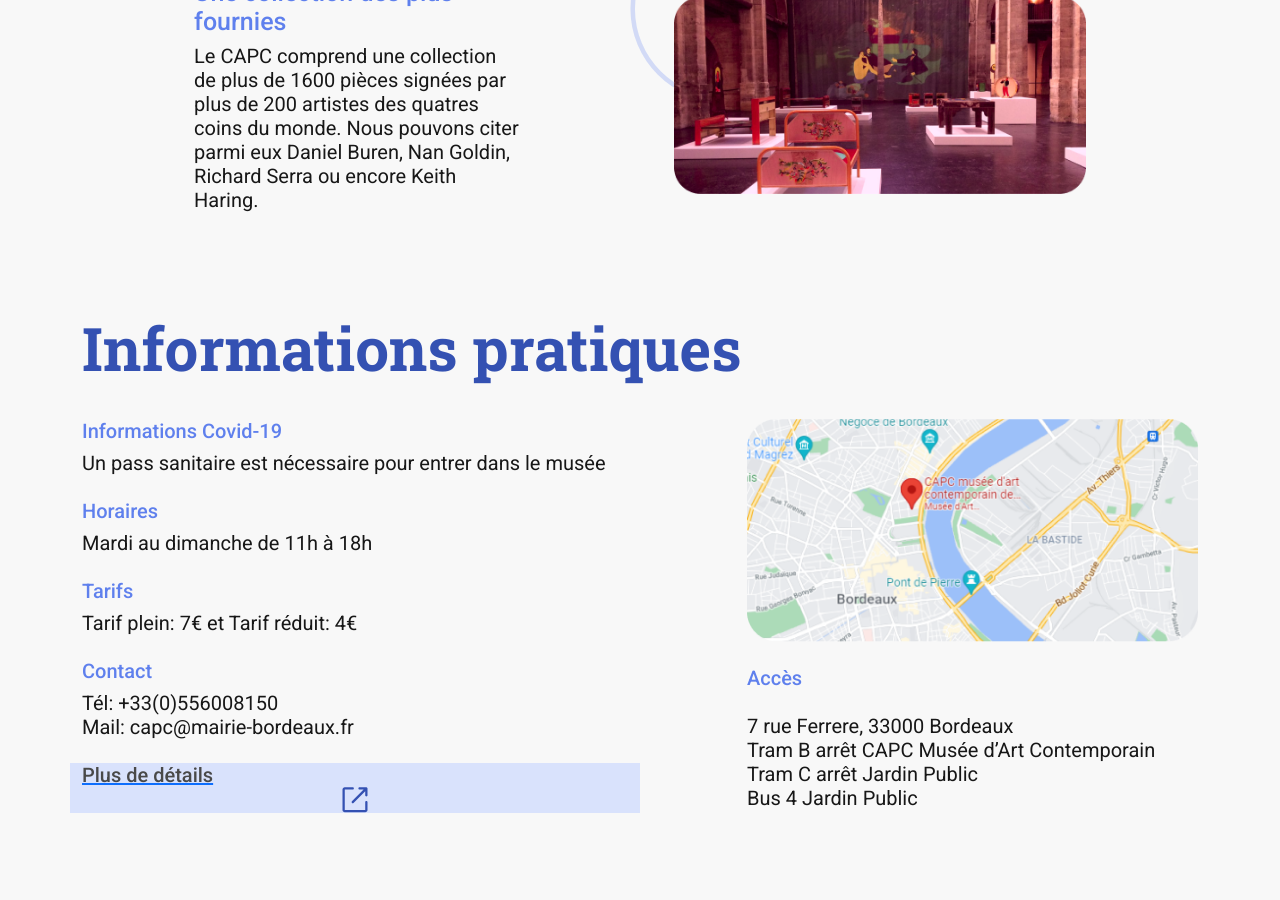
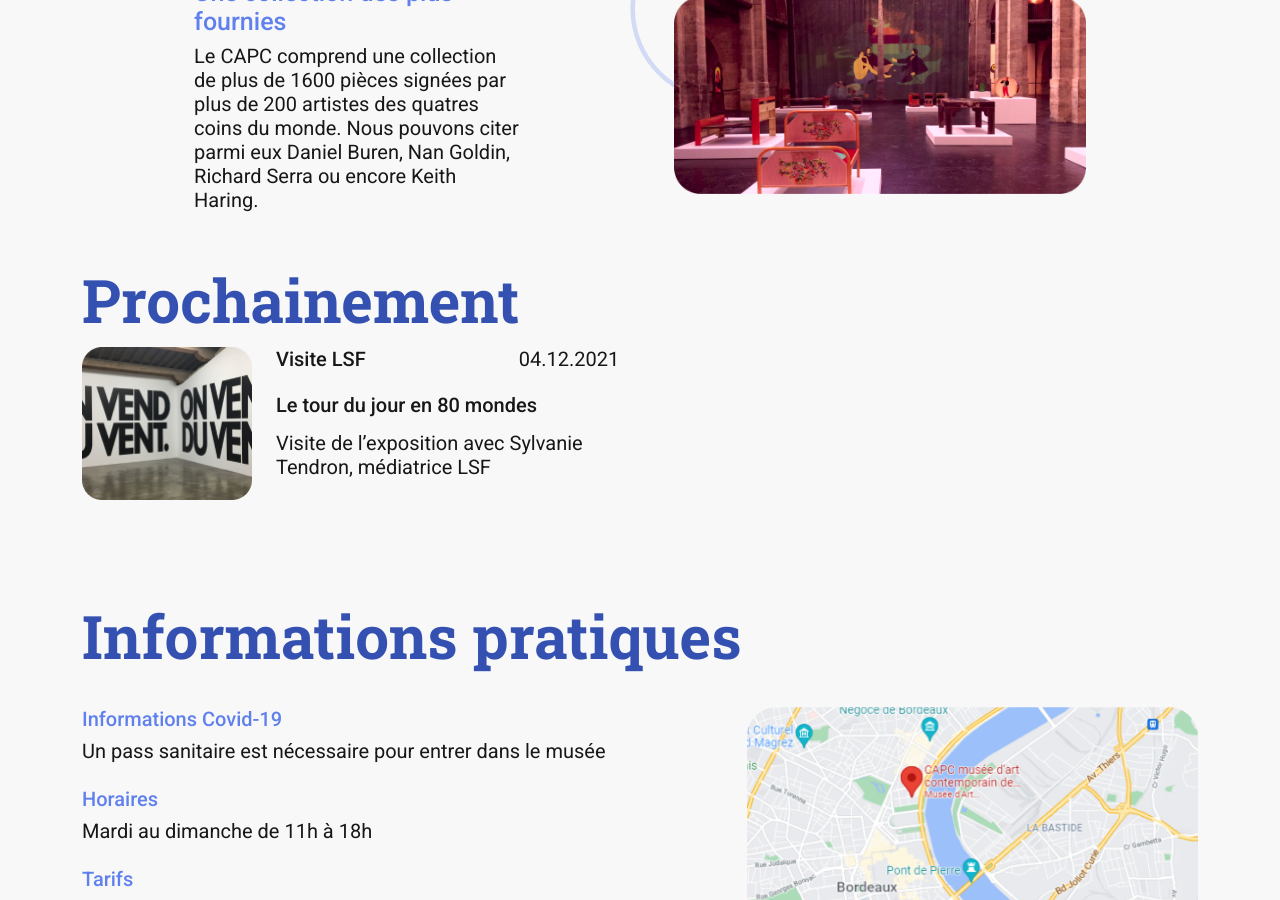
Before and after one commit to studio-beauvoir/jekyll-capc, a Jekyll site: the page built from _pages/index.html, in a window 1280 px wide and 900 px high, scrolled down 2419 px. Built offline with Jekyll 4.4.1, drawn with Linux system fonts in a browser that asks for light colours; before the commit the page ends 3253 px from its top, so only the background shows below that.

Commit message:
essai prochainement

```diff
--- a/_includes/sections/home/prochainement.html
+++ b/_includes/sections/home/prochainement.html
@@ -1,5 +1,23 @@
 <section class="container-fluid" id="prochainement">
     <div class="container">
+        <div class="col-12 col-md-6 col-xl-6">
+            <h2 class="text-s-1 col-12 col-md-6 col-xl-6">Prochainement</h2>
+            <div class="row justify-content-start">
+                <div class="col-md-4 col-xl-4">
+                    <img class="img-fluid w-100" src="/assets/img/on-vend-du-vent.png" alt="Photographie exposition LSF Le tour du jour en 80 mondes">
+                </div>
 
+                <div class=" row justify-content-between col-md-8 col-xl-8">
+                    <div class="col-6 col-md-6 col-xl-6">
+                        <h5>Visite LSF</h5>
+                    </div>
+                    <div class="col-4 col-md-4 col-xl-4">
+                        <p>04.12.2021</p>
+                    </div>
+                    <h5>Le tour du jour en 80 mondes</h5>
+                    <p>Visite de l’exposition avec Sylvanie Tendron, médiatrice LSF</p>
+                </div>
+            </div>
+        </div>
     </div>
 </section>
```
Also changed, not shown: assets/img/on-vend-du-vent.png (added).
